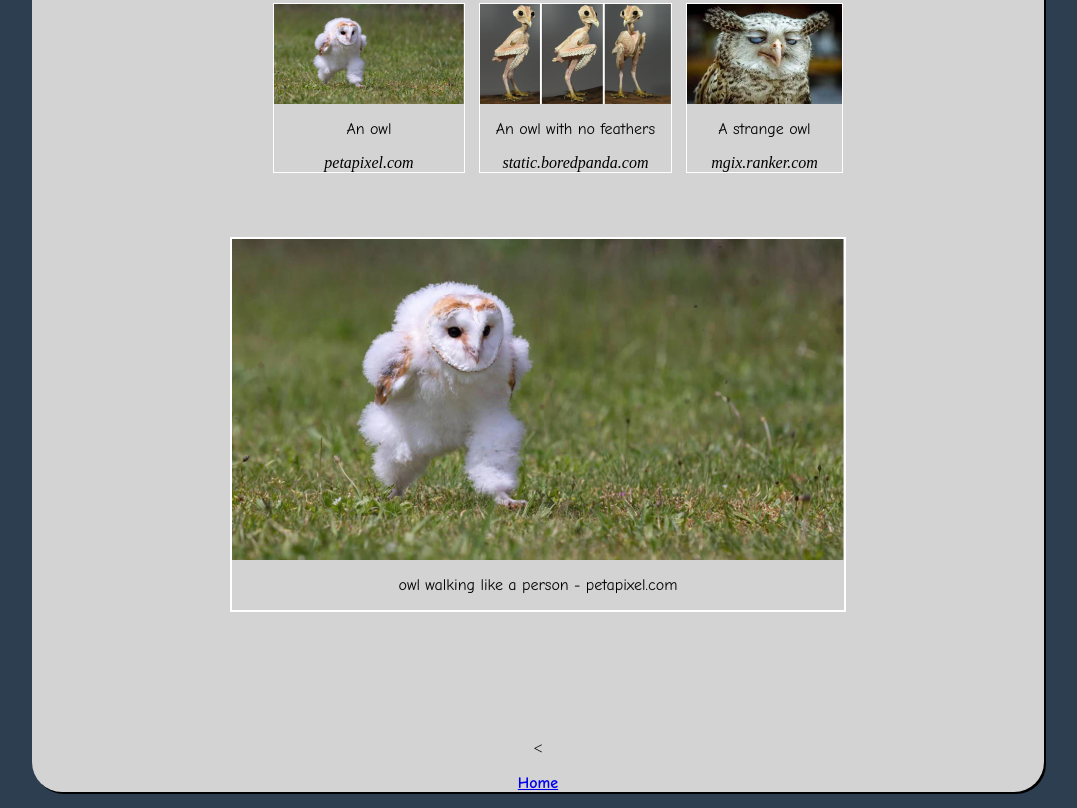
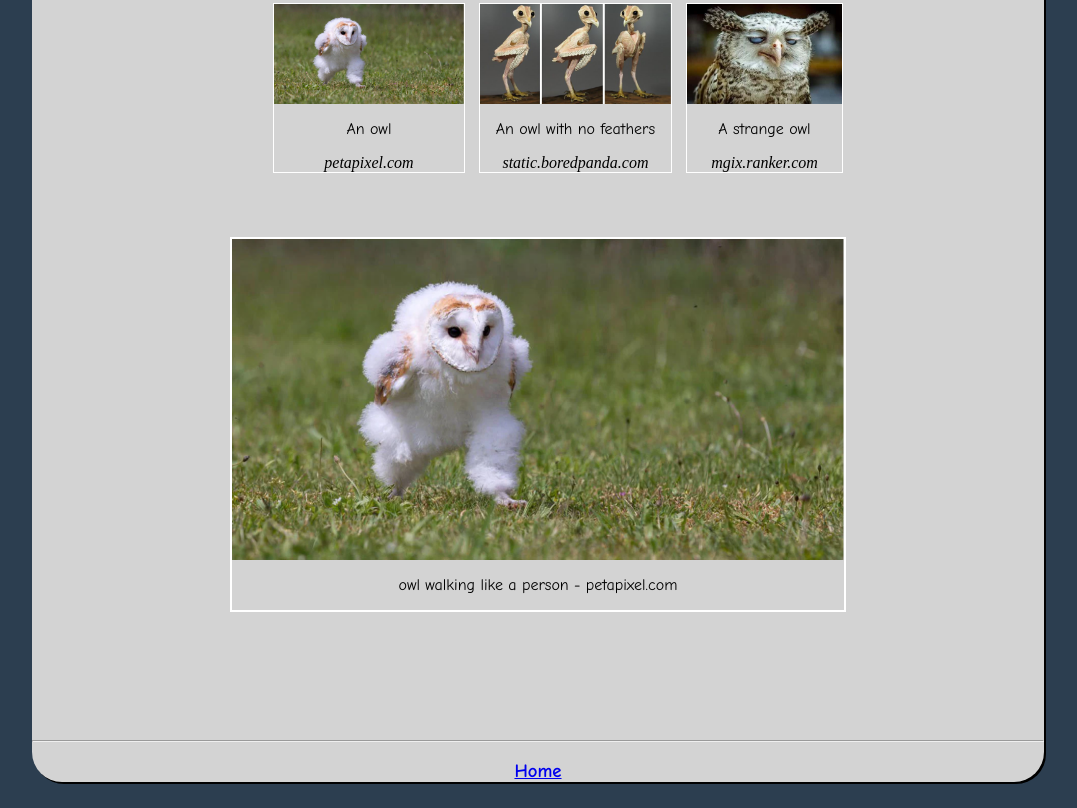
Before and after one commit to shinfinity/shinfinity.github.io, a plain HTML site: page owl.html in a window 1280 px wide. Shown: the part 427-1235 px from the top of the page, without its empty margins (102-1179 px from the left). Drawn offline with Linux system fonts and the light colour scheme.

Commit message:
owl update

```diff
--- a/owl.html
+++ b/owl.html
@@ -35,10 +35,10 @@
                 </figure>
             </div>
         </section>
-        <
-        <p>
+        <hr/>
+        <h3>
             <a if="link" href="./index.html"><b>Home</b></a>
-        </p>
+        </h3>
         </div>
 
 
```
